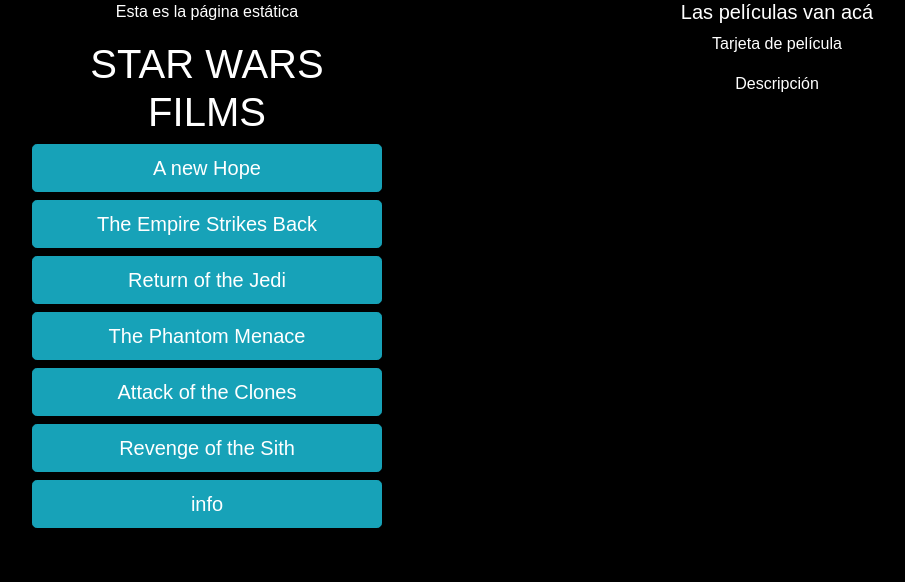
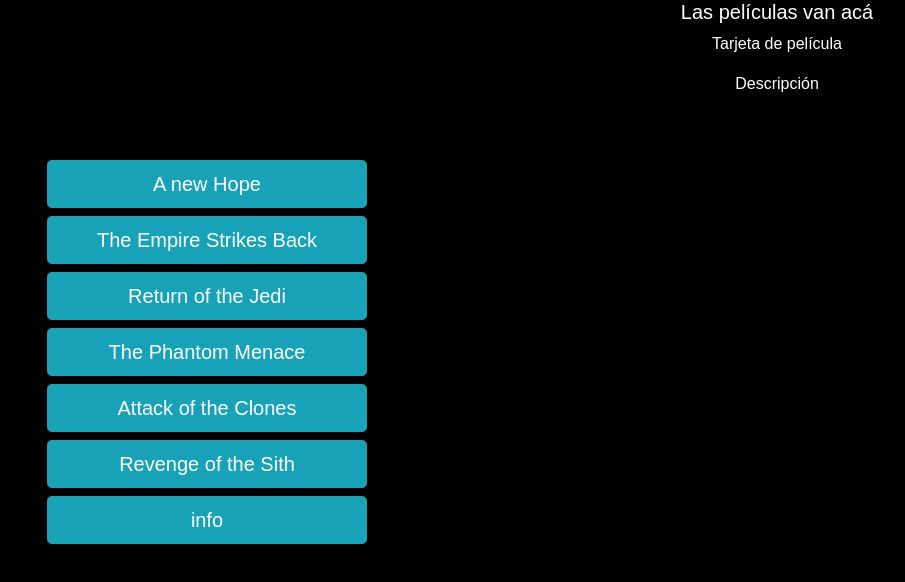
Before and after one commit to NatyNatur/starwarsfilms-react, a React (Create React App) app: page / in a window 1280 px wide. Shown: the top 582 px of the page, without its empty margins (53-958 px from the left). Built offline with nearby package versions, Linux system fonts and the light colour scheme.

Commit message:
anadiendo componente logo

```diff
--- /dev/null
+++ b/src/components/Static/PageTitle/Logo/index.js
@@ -0,0 +1,38 @@
+import React from 'react';
+
+import './logo.css'
+
+const Loader = () => (
+  <svg className="logo" viewBox="0 0 189.333 107.333">
+    <path
+      d="M148.175,66.501c0.182,3.29,0.787,7.427,6.254,12.398
+      c4.987,4.533-2.469,3.289-3.218,3.289c0,0-11.689-0.012-14.726-0.012c-3.036,
+      0-4.847-1.822-4.847-1.822c4.119,0,7.772-6.001,
+      7.772-12.145s-6.001-11.378-10.809-11.378s-26.891,0-26.891,
+      0v24.791h-3.235l-7.001-25H53.642l-3.795,12.651l-3.795-12.651H31.377l-3.289,
+      12.651l-3.542-12.651H10.567l11.196,37.952h11.386l5.495-17.964l4.878,
+      17.964h11.133l7.422-25.302h5.676l-7.468,25.294h12.469l2.024-5.313h13.156l1.953,
+      5.313l25.488-0.024V82.125c0,0,5.819,6.832,8.855,9.615c3.036,2.783,3.29,3.036,7.409,
+      3.036l29.895-0.202c4.301,0,10.808-3.977,10.808-10.555c0-2.647,
+      0.052-4.107-3.058-7.607l-4.734-5.609c-2.712-2.53-0.233-2.795,
+      2.044-2.795h16.391V56.622h-25.57C150.836,56.622,147.994,63.212,148.175,66.501zM77.561,
+      80.145l4.301-13.916l4.047,13.916H77.561z M124.048,73.27c-3.471,0-8.673,0-8.673,0v-6.832c0,0,
+      5.89,0,8.673,0C128.024,66.438,128.711,73.27,124.048,73.27z"
+    />
+    <path
+      d="M166.341,39.947c-4.807,0-4.807-1.771-4.807-1.771c4.119,0,7.772-6.001,
+      7.772-12.145c0-6.143-6.001-11.377-10.808-11.377s-26.891,0-26.891,
+      0v25.293h-3.279l-7.083-25.293h-77.47c-6.579,0-9.796,6.317-9.615,9.607c0.182,3.289,0.787,7.427,
+      6.254,12.397c4.987,4.533-2.469,3.289-3.218,3.289c-3.795,0-26.629,0-26.629,0v12.65c0,0,32.702,
+      0,37.003,0c4.301,0,9.796-3.977,9.796-10.556c0-2.646,
+      1.012-4.372-2.098-7.872l-4.734-5.609c-2.712-2.53,0.324-2.53,2.602-2.53c1.265,0,15.624,0,
+      15.624,0v26.566h12.39V26.031h16.748l-7.845,26.566h12.469l2.024-5.313h13.157l1.953,
+      5.313h25.614v-12.65c0,0,5.819,6.831,8.855,9.614s3.289,3.036,7.409,3.036c4.119,0,21.451,0,
+      21.451,0v-12.65C182.984,39.947,171.148,39.947,166.341,39.947z M107.329,
+      38.176l4.301-13.916l4.048,13.916H107.329z M153.943,31.092c-3.471,0-8.674,0-8.674,0v-6.831c0,0,
+      5.89,0,8.674,0C157.919,24.261,158.606,31.092,153.943,31.092z"
+    />
+  </svg>
+);
+
+export default Loader;
--- /dev/null
+++ b/src/components/Static/PageTitle/Logo/logo.css
@@ -0,0 +1,8 @@
+.logo {
+    margin: 20px auto;
+    width: 200px;
+    max-width: 80%;
+    height: auto;
+    align-self: center;
+    color: #fff;
+    }
--- a/src/components/Static/PageTitle/index.js
+++ b/src/components/Static/PageTitle/index.js
@@ -1,12 +1,17 @@
 // Título de la app, haha
 
 import React, { Component } from 'react';
+import PageTitle from '../PageTitle';
 
 
 class PageTitle extends Component {
     render() {
         return (
-            <h1>STAR WARS FILMS</h1>
+            <PageTitle> <div className="tagline">
+                    <svg className="tagline__logo" viewBox="0 0 115 50">
+                    </svg>
+                  </div>
+                  </PageTitle>
         )
     }
 }
--- a/src/components/Static/index.js
+++ b/src/components/Static/index.js
@@ -1,18 +1,23 @@
 // Lado izquierdo de la pantalla, muestra títulos y botonés de las películas
 import React, { Component }from 'react';
-import PageTitle from './PageTitle';
+
 import MoviesOptions from './MoviesOptions';
+import Logo from '../Static/PageTitle/Logo';
 
 
 class StaticPage extends Component {
     render() {
-        return (
-            <div>
-                <p>Esta es la página estática</p>
-                <PageTitle></PageTitle>
-                <MoviesOptions></MoviesOptions>
-            </div>
-        )
+        return(
+            <div className="container">
+
+                <header className="header">
+                  <Logo />
+                </header>
+                <section className="content">
+              <MoviesOptions></MoviesOptions>
+                </section>
+              </div>
+      )
     }
 }
 
```
Also changed, not shown: package.json (+14 -1 lines).
